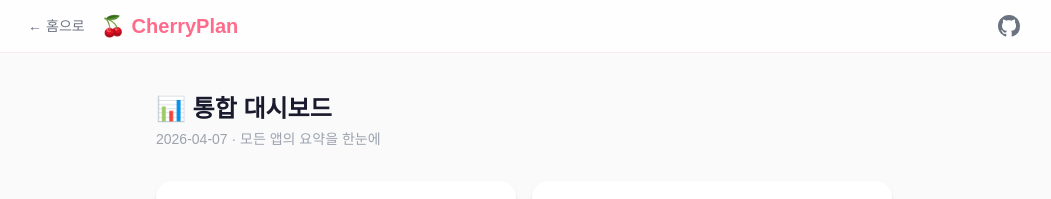
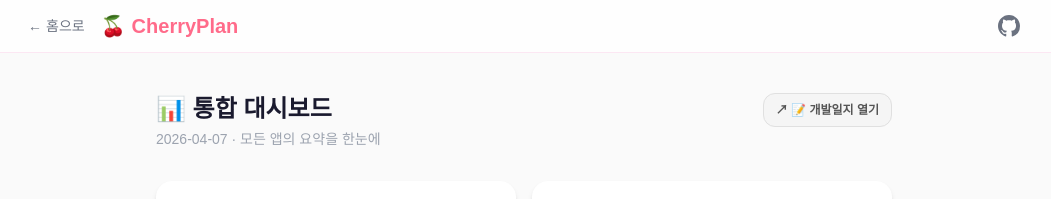
Before and after one commit to cherrycoding0/cherryplan, a React (Vite) app: page /dashboard in a window 1280 px wide. Shown: the top 199 px of the page, without its empty margins (116-1167 px from the left). Built offline with nearby package versions, Linux system fonts and the light colour scheme; no server answers; a web font is replaced by a local one.

Commit message:
feat: 대시보드 헤더에 개발일지 열기 버튼 추가

```diff
--- a/src/pages/Dashboard.jsx
+++ b/src/pages/Dashboard.jsx
@@ -516,9 +516,20 @@ export default function Dashboard() {
 
   return (
     <div className="max-w-3xl mx-auto px-4 py-10 flex flex-col gap-8">
-      <div>
-        <h1 className="text-2xl font-extrabold text-[#1A1A2E]">📊 통합 대시보드</h1>
-        <p className="text-gray-400 text-sm mt-1">{today} · 모든 앱의 요약을 한눈에</p>
+      <div className="flex items-start justify-between gap-4">
+        <div>
+          <h1 className="text-2xl font-extrabold text-[#1A1A2E]">📊 통합 대시보드</h1>
+          <p className="text-gray-400 text-sm mt-1">{today} · 모든 앱의 요약을 한눈에</p>
+        </div>
+        <a
+          href="https://www.notion.so/33ebb3574f3081898df8cf4d51975f1b"
+          target="_blank"
+          rel="noopener noreferrer"
+          className="flex items-center gap-1.5 px-3 py-2 rounded-xl text-xs font-semibold border transition-all whitespace-nowrap"
+          style={{ backgroundColor: '#F5F5F5', color: '#555', borderColor: '#E0E0E0' }}
+        >
+          ↗ 📝 개발일지 열기
+        </a>
       </div>
 
       <div className="grid grid-cols-1 sm:grid-cols-2 gap-4">
```
